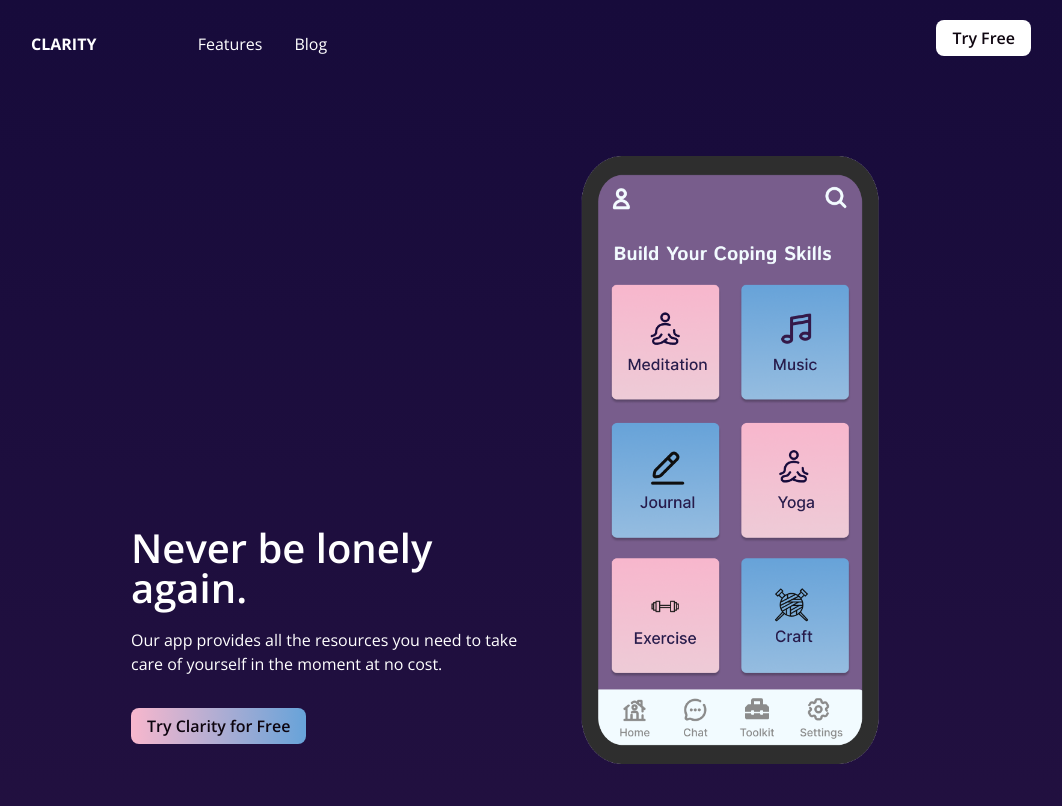
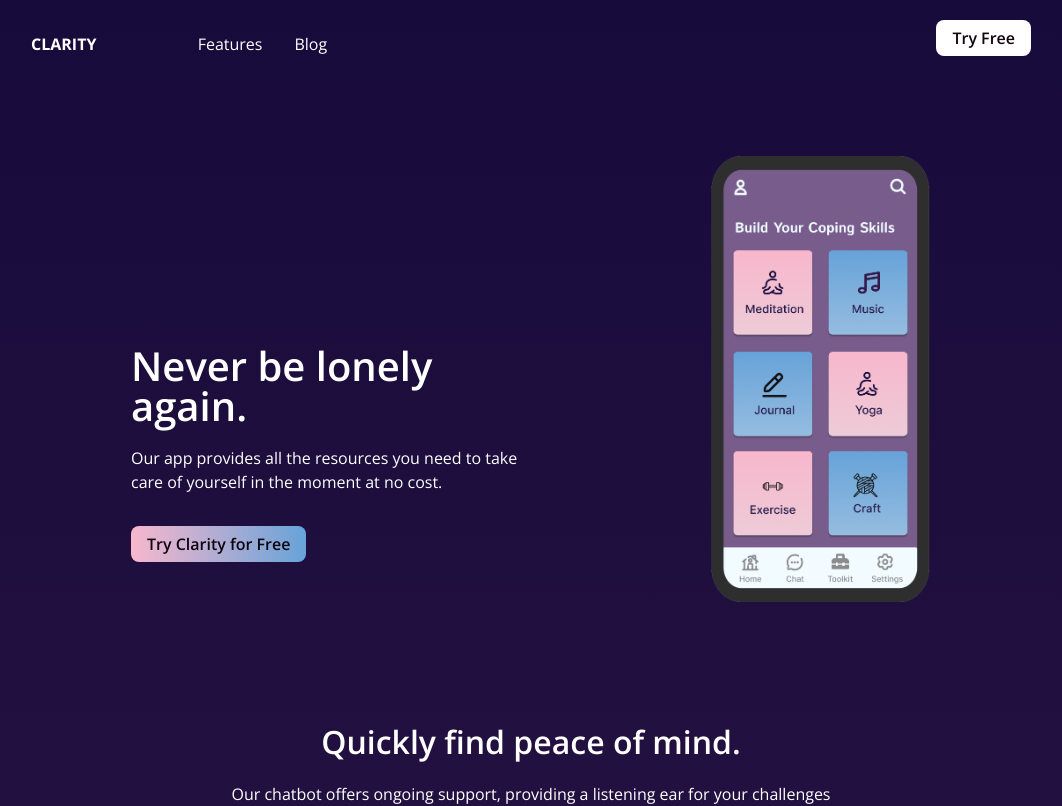
Before and after one commit to ENguyen25/mental-health-chatbot, a Next.js app: page / in a window 1280 px wide. Shown: the top 806 px of the page, without its empty margins (109-1171 px from the left). Built offline with nearby package versions, Linux system fonts and the light colour scheme; no server answers.

Commit message:
adjust mobile app image

```diff
--- a/pages/components/landing/Header.tsx
+++ b/pages/components/landing/Header.tsx
@@ -4,13 +4,13 @@
     return (
         <div className="w-full flex justify-center py-20">
             <div className="w-[800px] flex">
-                <div className="w-1/2 flex flex-col justify-end pb-5">
+                <div className="w-1/2 flex flex-col justify-end pb-10">
                     <h1 className="mb-5">Never be lonely again.</h1>
                     <p>Our app provides all the resources you need to take care of yourself in the moment at no cost.</p>
                     <button className="pink-gradient-button w-fit mt-8">Try Clarity for Free</button>
                 </div>
-                <div className="w-1/2">
-                    <Image className="mx-auto" src="/images/mobile-app.png" alt="mobile app" width={300} height={300} />
+                <div className="w-1/2 flex justify-end">
+                    <Image  src="/images/mobile-app.png" alt="mobile app" width={220} height={300} />
                 </div>
             </div>
         </div>
```
